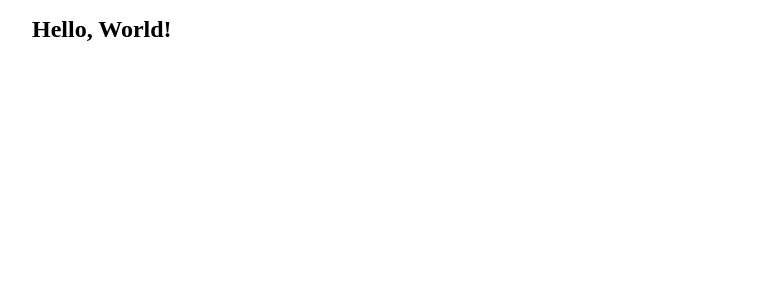
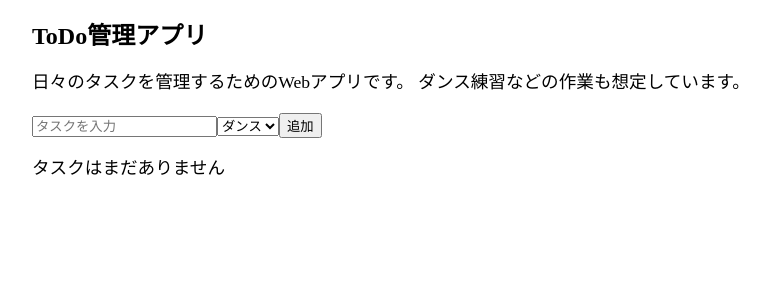
Before and after one commit to chak24062-pixel/git-tutorial, a React (Vite) app: page / in a window 1280 px wide. Shown: the top 300 px of the page, without its empty margins (208-978 px from the left). Built offline with nearby package versions, Linux system fonts and the light colour scheme.

Commit message:
ToDoアプリへ

```diff
--- a/src/App.jsx
+++ b/src/App.jsx
@@ -1,7 +1,50 @@
-export default function App() {
+import { useState } from "react";
+import Header from "./components/Header";
+import TaskForm from "./components/TaskForm";
+import TaskList from "./components/TaskList";
+
+function App() {
+  // タスク一覧の状態
+  const [tasks, setTasks] = useState([]);
+
+  // タスク追加
+  const addTask = (title, category) => {
+    const newTask = {
+      id: Date.now(),
+      title: title,
+      category: category,
+      completed: false,
+    };
+    setTasks([...tasks, newTask]);
+  };
+
+  // 完了 / 未完了 切り替え
+  const toggleTask = (id) => {
+    setTasks(
+      tasks.map((task) =>
+        task.id === id
+          ? { ...task, completed: !task.completed }
+          : task
+      )
+    );
+  };
+
+  // タスク削除
+  const deleteTask = (id) => {
+    setTasks(tasks.filter((task) => task.id !== id));
+  };
+
   return (
-    <div>
-      <h1>Hello, World!</h1>
+    <div className="app">
+      <Header />
+      <TaskForm addTask={addTask} />
+      <TaskList
+        tasks={tasks}
+        toggleTask={toggleTask}
+        deleteTask={deleteTask}
+      />
     </div>
   );
 }
+
+export default App;
--- /dev/null
+++ b/src/components/Header.jsx
@@ -0,0 +1,13 @@
+function Header() {
+  return (
+    <header className="header">
+      <h1>ToDo管理アプリ</h1>
+      <p>
+        日々のタスクを管理するためのWebアプリです。
+        ダンス練習などの作業も想定しています。
+      </p>
+    </header>
+  );
+}
+
+export default Header;
--- /dev/null
+++ b/src/components/TaskForm.jsx
@@ -0,0 +1,39 @@
+import { useState } from "react";
+
+function TaskForm({ addTask }) {
+  const [title, setTitle] = useState("");
+  const [category, setCategory] = useState("ダンス");
+
+  const handleSubmit = (e) => {
+    e.preventDefault();
+
+    if (title.trim() === "") return;
+
+    addTask(title, category);
+    setTitle("");
+  };
+
+  return (
+    <form onSubmit={handleSubmit} className="task-form">
+      <input
+        type="text"
+        placeholder="タスクを入力"
+        value={title}
+        onChange={(e) => setTitle(e.target.value)}
+      />
+
+      <select
+        value={category}
+        onChange={(e) => setCategory(e.target.value)}
+      >
+        <option value="ダンス">ダンス</option>
+        <option value="課題">課題</option>
+        <option value="その他">その他</option>
+      </select>
+
+      <button type="submit">追加</button>
+    </form>
+  );
+}
+
+export default TaskForm;
--- /dev/null
+++ b/src/components/TaskItem.jsx
@@ -0,0 +1,23 @@
+function TaskItem({ task, toggleTask, deleteTask }) {
+  return (
+    <li className="task-item">
+      <input
+        type="checkbox"
+        checked={task.completed}
+        onChange={() => toggleTask(task.id)}
+      />
+
+      <span
+        style={{
+          textDecoration: task.completed ? "line-through" : "none",
+        }}
+      >
+        {task.title}（{task.category}）
+      </span>
+
+      <button onClick={() => deleteTask(task.id)}>削除</button>
+    </li>
+  );
+}
+
+export default TaskItem;
--- /dev/null
+++ b/src/components/TaskList.jsx
@@ -0,0 +1,22 @@
+import TaskItem from "./TaskItem";
+
+function TaskList({ tasks, toggleTask, deleteTask }) {
+  if (tasks.length === 0) {
+    return <p>タスクはまだありません</p>;
+  }
+
+  return (
+    <ul className="task-list">
+      {tasks.map((task) => (
+        <TaskItem
+          key={task.id}
+          task={task}
+          toggleTask={toggleTask}
+          deleteTask={deleteTask}
+        />
+      ))}
+    </ul>
+  );
+}
+
+export default TaskList;
```
